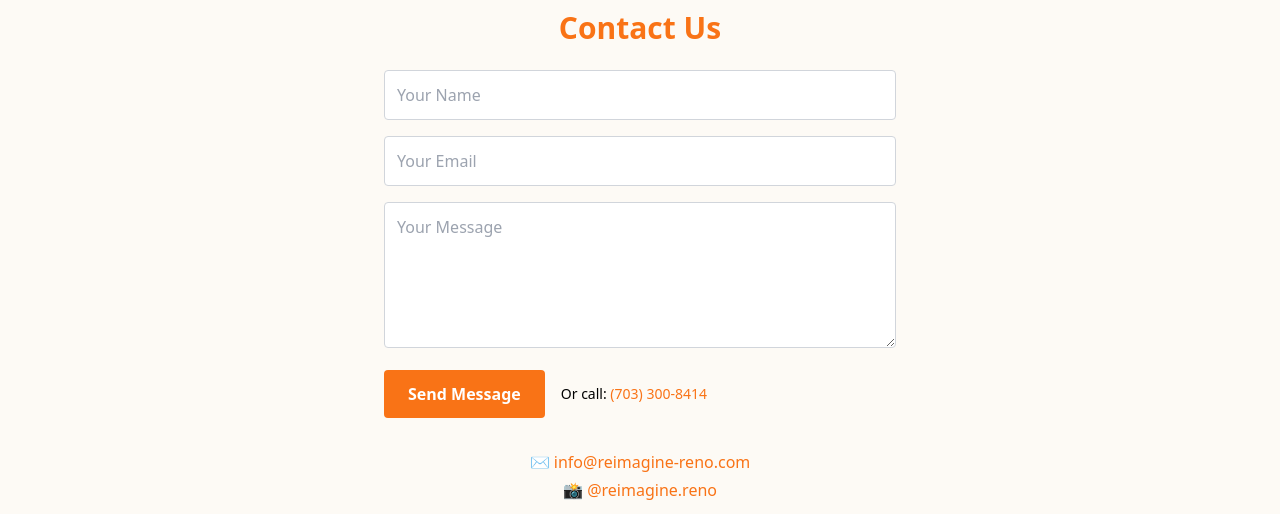
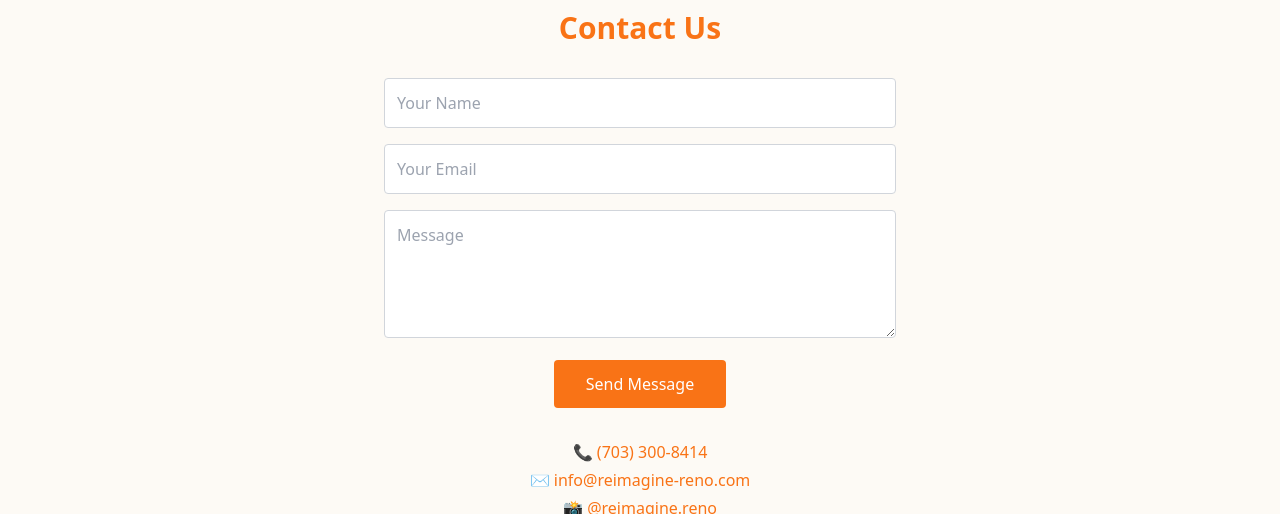
Before and after one commit to shahrouz4/rrw9, a React (Vite) app: page / in a window 1280 px wide. Shown: the part 2052-2566 px from the top of the page. Built offline with nearby package versions, Linux system fonts and the light colour scheme.

Commit message:
Add files via upload

```diff
--- a/src/App.jsx
+++ b/src/App.jsx
@@ -1,3 +1,4 @@
+// Reimagine Renovations - Build v1.4 - Updated Hero + Contact Fix - 2025-11-15
 import { useState, useEffect } from 'react'
 import { motion, AnimatePresence } from 'framer-motion'
 
@@ -44,13 +45,13 @@ export default function App() {
         {showSplash && (
           <motion.div
             key="splash"
-            className="fixed inset-0 flex items-center justify-center bg-transparent z-50"
+            className="fixed inset-0 flex items-center justify-center bg-transparent"
             initial={{ opacity: 1 }}
             animate={{ opacity: 1 }}
             exit={{ opacity: 0 }}
             transition={{ duration: 2 }}
           >
-            <img loading="lazy" src="/logo.png" alt="Reimagine Renovations Logo" className="w-96 h-96 object-contain" />
+            <img loading="lazy" src="/logo.png" alt="Reimagine Renovations Logo" className="w-12 h-12 object-contain" />
           </motion.div>
         )}
       </AnimatePresence>
@@ -134,8 +135,8 @@ export default function App() {
         </header>
 
         {/* Hero */}
-        <section id="home" style={{backgroundImage: "url('https://images.unsplash.com/photo-1556911220-e15b29be8c8f')", backgroundSize: "cover", backgroundPosition: "center"}} className="relative h-screen flex items-center justify-center">
-          <div className="absolute inset-0 bg-cover bg-center" style={{backgroundImage: "url('https://images.unsplash.com/photo-1560448204-e02f11c3d0e2?auto=format&fit=crop&w=1600&q=80')", filter: 'brightness(0.98)'}}></div>
+        <section id="home" style={{backgroundImage: "url('/hero.jpg')", backgroundSize: "cover", backgroundPosition: "center"}} className="relative h-screen flex items-center justify-center">
+          <div className="absolute inset-0 bg-cover bg-center" style={{backgroundImage: "url('/hero.jpg')", backgroundSize: "cover", backgroundPosition: "center"}}></div>
           <div className="absolute inset-0 bg-gradient-to-b from-transparent to-white/60"></div>
           <div className="relative z-10 text-center px-6 max-w-3xl">
             <motion.h1 initial={{ opacity: 0, y: -20 }} animate={{ opacity: 1, y: 0 }} transition={{ duration: 0.8 }} className="text-4xl md:text-6xl font-extrabold text-[var(--accent)] leading-tight">Your Home, Reimagined to Perfection</motion.h1>
@@ -178,23 +179,29 @@ export default function App() {
         </section>
 
         {/* Contact */}
-        <section id="contact" className="py-16 bg-transparent text-center">
-          <h2 className="text-3xl font-bold text-[var(--accent)] mb-6">Contact Us</h2>
-          <form action="https://formspree.io/f/xblzooko" method="POST" className="max-w-lg mx-auto space-y-4 text-left">
-            <input type="text" name="name" placeholder="Your Name" required className="w-full p-3 border border-gray-300 rounded" />
-            <input type="email" name="email" placeholder="Your Email" required className="w-full p-3 border border-gray-300 rounded" />
-            <textarea name="message" placeholder="Your Message" required className="w-full p-3 border border-gray-300 rounded" rows="5"></textarea>
-            <div className="flex items-center gap-4">
-              <button type="submit" className="px-6 py-3 bg-[var(--accent)] text-white rounded font-semibold hover:bg-orange-700">Send Message</button>
-              <div className="text-sm text-black">Or call: <a href="tel:+17033008414" className="text-[var(--accent)]"> (703) 300-8414</a></div>
-            </div>
+
+
+<section id="contact" className="py-16 bg-[#fdfaf5] text-center">
+  <h2 className="text-3xl font-bold text-[var(--accent)] mb-8">Contact Us</h2>
+
+  <form action="https://formspree.io/f/xblzooko" method="POST" className="max-w-lg mx-auto space-y-4">
+    <input type="text" name="name" placeholder="Your Name" className="w-full p-3 border border-gray-300 rounded" required />
+    <input type="email" name="email" placeholder="Your Email" className="w-full p-3 border border-gray-300 rounded" required />
+    <textarea name="message" placeholder="Message" className="w-full p-3 border border-gray-300 rounded h-32" required></textarea>
+
+    <button type="submit" className="bg-[var(--accent)] text-white py-3 px-8 rounded font-medium hover:bg-black transition mx-auto block">
+      Send Message
+    </button>
   </form>
 
   <div className="mt-8 space-y-1 text-black">
+    <p>📞 <a href="tel:7033008414" className="text-[var(--accent)]">(703) 300-8414</a></p>
     <p>✉️ <a href="mailto:info@reimagine-reno.com" className="text-[var(--accent)]">info@reimagine-reno.com</a></p>
     <p>📸 <a href="https://instagram.com/reimagine.reno" target="_blank" rel="noreferrer" className="text-[var(--accent)]">@reimagine.reno</a></p>
   </div>
 </section>
+
+
 
         <footer className="py-8 text-center bg-white border-t">
           <p className="text-sm">&copy; {new Date().getFullYear()} Reimagine Renovations. All rights reserved.</p>
```
Also changed, not shown: public/hero.jpg (added). Lines whose indentation alone changed are shown as unchanged.
